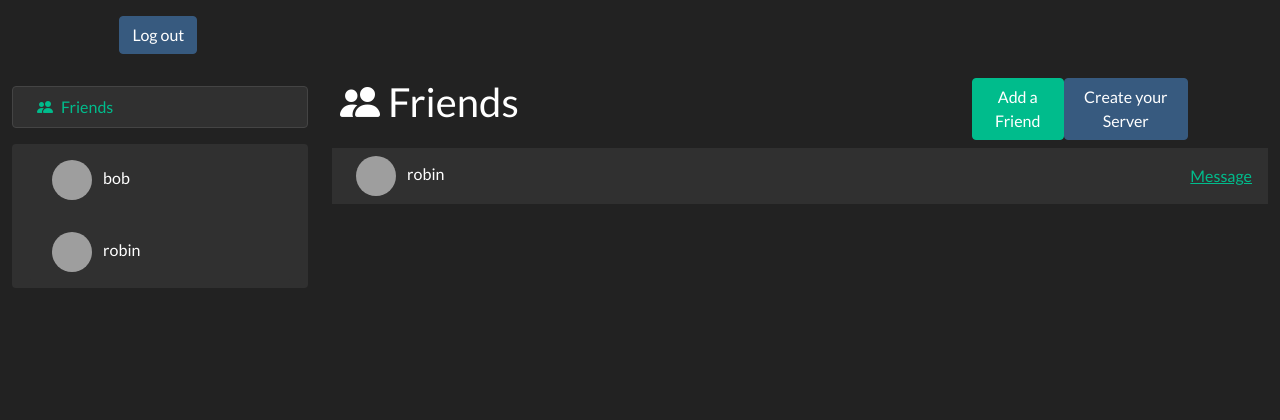
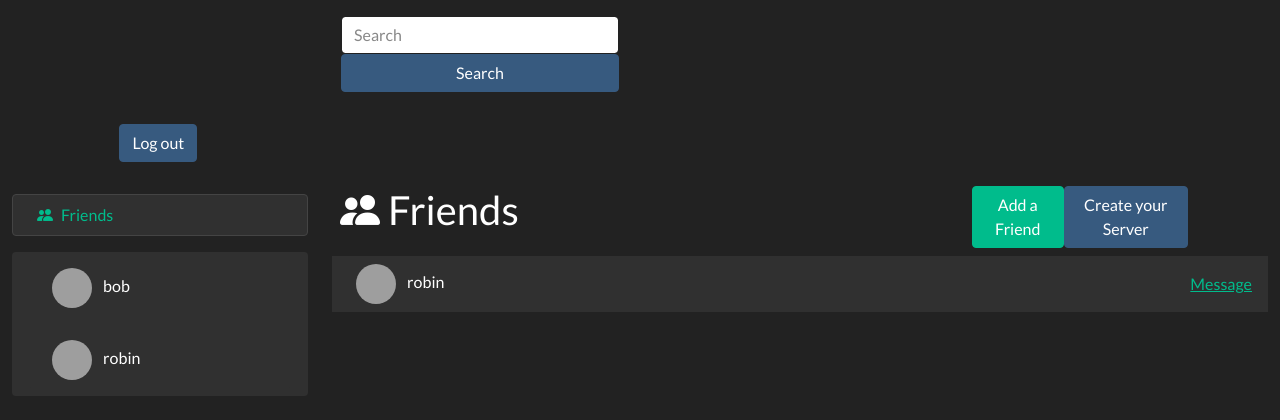
Before and after one commit to JulienBlacteau/htdocs, a PHP site: page / in a window 1280 px wide. Shown: the top 420 px of the page. Before the commit the page ends 288 px from the top, so only its background shows below. Run offline with PHP 8.4, Linux system fonts and the light colour scheme; the visitor is signed in with stand-in values (Sample User, id 1); data comes from the database, SQL or seed files in the repository; grey boxes are pictures that could not be loaded.

Commit message:
searchbar

```diff
--- a/view/conversationListViewPartial.php
+++ b/view/conversationListViewPartial.php
@@ -8,10 +8,10 @@
             </a>
         </li>
     </ul>
+
     <ul class="list-group border-0">
-        <? foreach ($conversations as $conv): ?>
+        <?php foreach ($conversations as $conv) : ?>
             <li class="list-group-item border-0">
-
                 <a href="/index.php?action=conversation&sub_action=detail&conversation_id=<?= $conv['id']; ?>"
                    class="list-group-item list-group-item-action border-0">
                     <?php
@@ -25,7 +25,8 @@
                     <?= $conv['interlocutor_username']; ?>
                 </a>
             </li>
-        <? endforeach; ?>
+        <?php endforeach; ?>
     </ul>
 </div>
+
 <?php $conversation_list_content = ob_get_clean(); ?>
--- a/view/conversationView.php
+++ b/view/conversationView.php
@@ -67,5 +67,6 @@
 <script src="/static/js/page_conversation_detail.js"></script>
 
 <?php $content = ob_get_clean(); ?>
+<?php require('search.php'); ?>
 <?php require('logout.php'); ?>
 <?php require('base.php'); ?>
--- a/view/friendView.php
+++ b/view/friendView.php
@@ -43,5 +43,6 @@
 </div>
 
 <?php $content = ob_get_clean(); ?>
+<?php require('search.php'); ?>
 <?php require('logout.php'); ?>
 <?php require('base.php'); ?>
--- a/view/loginView.php
+++ b/view/loginView.php
@@ -25,7 +25,7 @@
 
             <div class="mb-3">
                 <a href="view/signOn.php" class="btn btn-primary btn-lg btn-block w-100">Sign on</a>
-                <a href="view/contactUs.php">Contact Us</a>
+                <a class="text-decoration-none text-white" href="view/contactUs.php">Contact Us</a>
             </div>
 
         </div>
--- /dev/null
+++ b/view/search.php
@@ -0,0 +1,8 @@
+<!-- <?php ob_start(); ?> -->
+
+<div class=" d-flex  justify-content-center col-sm-6 col-md-9 mt-3 mb-3">
+    <form class=" row form-inline my-2 my-lg-0 mx-auto">
+        <input class="form-control mr-sm-2" type="search" placeholder="Search" aria-label="Search">
+        <button class="btn btn-primary my-2 my-sm-0" type="submit">Search</button>
+    </form>
+</div>
```
Also changed, not shown: controller/contactController.php (+1 -13 lines).
